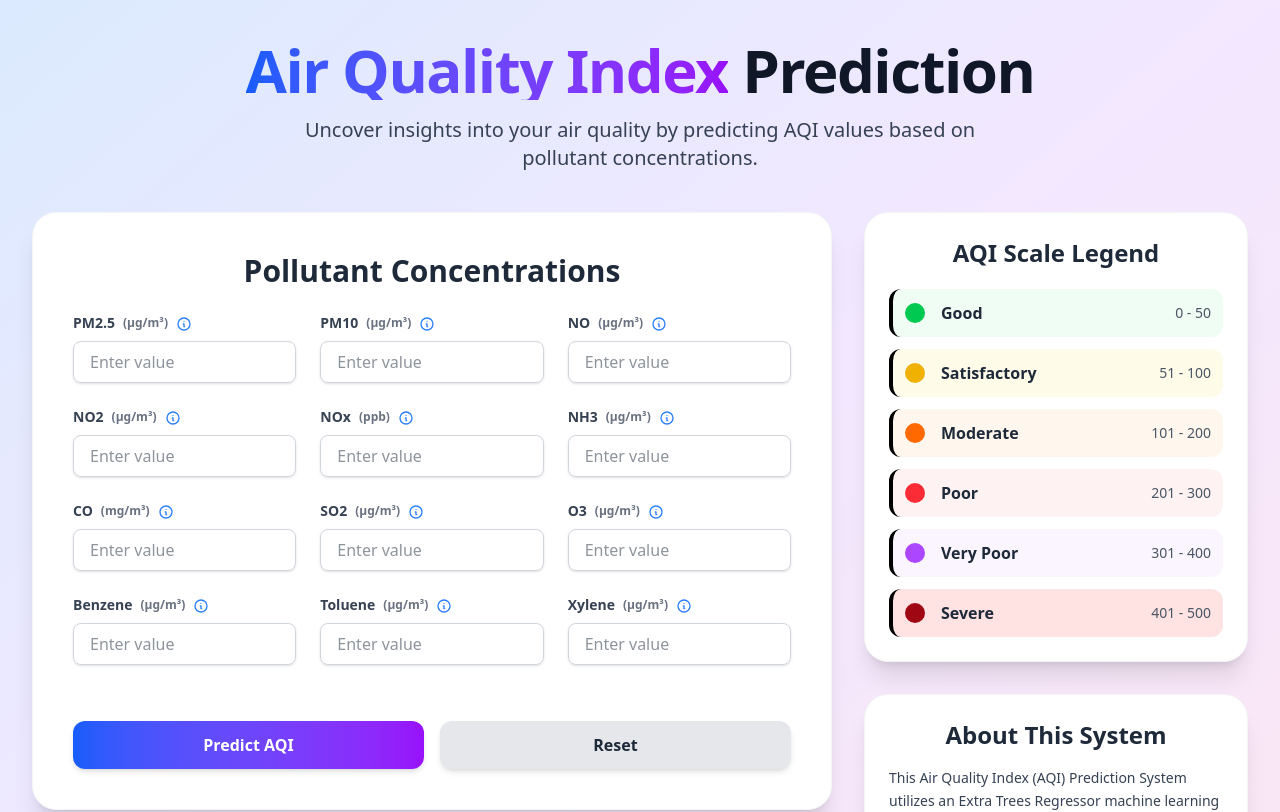
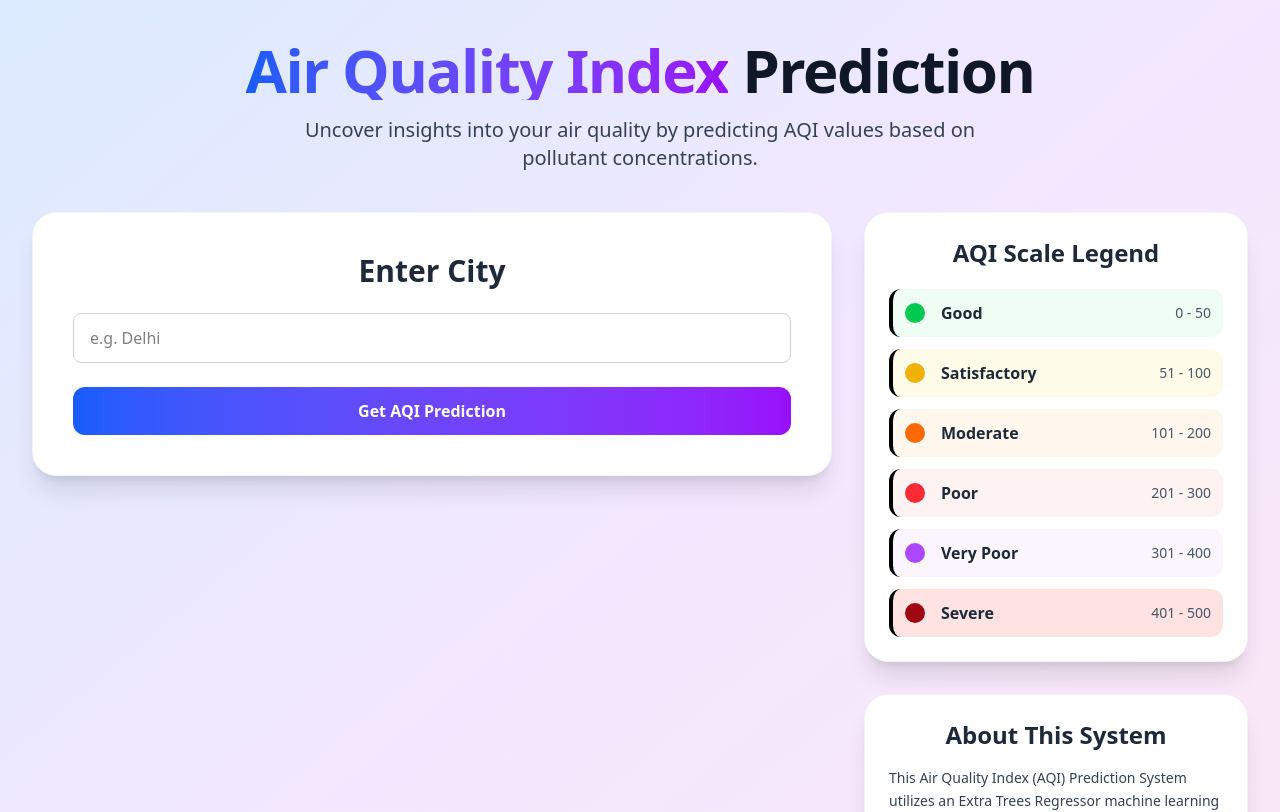
Before and after one commit to blacklytning/aqi, a React (Vite) app: page / in a window 1280 px wide. Shown: the top 812 px of the page. Built offline with nearby package versions, Linux system fonts and the light colour scheme.

Commit message:
Update UI form to take only city name as input
- Get rid of all pollutants
- Send over city to backend server

```diff
--- a/src/App.jsx
+++ b/src/App.jsx
@@ -1,198 +1,111 @@
-import { useState } from 'react'
-import './App.css'
-import { getApiUrl, API_CONFIG } from './config'
+import { useState } from "react";
+import "./App.css";
+import { getApiUrl, API_CONFIG } from "./config";
 
 // AQI Categories and their color codes
 const AQI_CATEGORIES = {
-  Good: { min: 0, max: 50, color: 'bg-green-500', textColor: 'text-green-700', bgLight: 'bg-green-50' },
-  Satisfactory: { min: 51, max: 100, color: 'bg-yellow-500', textColor: 'text-yellow-700', bgLight: 'bg-yellow-50' },
-  Moderate: { min: 101, max: 200, color: 'bg-orange-500', textColor: 'text-orange-700', bgLight: 'bg-orange-50' },
-  Poor: { min: 201, max: 300, color: 'bg-red-500', textColor: 'text-red-700', bgLight: 'bg-red-50' },
-  VeryPoor: { min: 301, max: 400, color: 'bg-purple-500', textColor: 'text-purple-700', bgLight: 'bg-purple-50' },
-  Severe: { min: 401, max: 500, color: 'bg-red-800', textColor: 'text-red-900', bgLight: 'bg-red-100' }
-}
-
-// Pollutant information with tooltips
-const POLLUTANTS = [
-  { name: 'PM2.5', key: 'pm25', unit: 'μg/m³', description: 'Particulate matter with diameter less than 2.5 micrometers', fullForm: 'Fine Particulate Matter (PM2.5)' },
-  { name: 'PM10', key: 'pm10', unit: 'μg/m³', description: 'Particulate matter with diameter less than 10 micrometers', fullForm: 'Coarse Particulate Matter (PM10)' },
-  { name: 'NO', key: 'no', unit: 'μg/m³', description: 'Nitric Oxide', fullForm: 'Nitric Oxide' },
-  { name: 'NO2', key: 'no2', unit: 'μg/m³', description: 'Nitrogen Dioxide', fullForm: 'Nitrogen Dioxide' },
-  { name: 'NOx', key: 'nox', unit: 'ppb', description: 'Nitrogen Oxides', fullForm: 'Nitrogen Oxides' },
-  { name: 'NH3', key: 'nh3', unit: 'μg/m³', description: 'Ammonia', fullForm: 'Ammonia' },
-  { name: 'CO', key: 'co', unit: 'mg/m³', description: 'Carbon Monoxide', fullForm: 'Carbon Monoxide' },
-  { name: 'SO2', key: 'so2', unit: 'μg/m³', description: 'Sulfur Dioxide', fullForm: 'Sulfur Dioxide' },
-  { name: 'O3', key: 'o3', unit: 'μg/m³', description: 'Ozone', fullForm: 'Ozone' },
-  { name: 'Benzene', key: 'benzene', unit: 'μg/m³', description: 'Benzene', fullForm: 'Benzene' },
-  { name: 'Toluene', key: 'toluene', unit: 'μg/m³', description: 'Toluene', fullForm: 'Toluene' },
-  { name: 'Xylene', key: 'xylene', unit: 'μg/m³', description: 'Xylene', fullForm: 'Xylene' }
-]
+    Good: {
+        min: 0,
+        max: 50,
+        color: "bg-green-500",
+        textColor: "text-green-700",
+        bgLight: "bg-green-50",
+    },
+    Satisfactory: {
+        min: 51,
+        max: 100,
+        color: "bg-yellow-500",
+        textColor: "text-yellow-700",
+        bgLight: "bg-yellow-50",
+    },
+    Moderate: {
+        min: 101,
+        max: 200,
+        color: "bg-orange-500",
+        textColor: "text-orange-700",
+        bgLight: "bg-orange-50",
+    },
+    Poor: {
+        min: 201,
+        max: 300,
+        color: "bg-red-500",
+        textColor: "text-red-700",
+        bgLight: "bg-red-50",
+    },
+    VeryPoor: {
+        min: 301,
+        max: 400,
+        color: "bg-purple-500",
+        textColor: "text-purple-700",
+        bgLight: "bg-purple-50",
+    },
+    Severe: {
+        min: 401,
+        max: 500,
+        color: "bg-red-800",
+        textColor: "text-red-900",
+        bgLight: "bg-red-100",
+    },
+};
 
 function App() {
-  const [formData, setFormData] = useState({
-    pm25: '',
-    pm10: '',
-    no: '',
-    no2: '',
-    nox: '',
-    nh3: '',
-    co: '',
-    so2: '',
-    o3: '',
-    benzene: '',
-    toluene: '',
-    xylene: ''
-  })
+    const [city, setCity] = useState("");
 
-  const [errors, setErrors] = useState({})
-  const [loading, setLoading] = useState(false)
-  const [result, setResult] = useState(null)
-  const [error, setError] = useState(null)
+    const [loading, setLoading] = useState(false);
+    const [result, setResult] = useState(null);
+    const [error, setError] = useState(null);
 
     // Get AQI category based on value
     const getAQICategory = (aqi) => {
-    if (aqi <= 50) return 'Good'
-    if (aqi <= 100) return 'Satisfactory'
-    if (aqi <= 200) return 'Moderate'
-    if (aqi <= 300) return 'Poor'
-    if (aqi <= 400) return 'VeryPoor'
-    return 'Severe'
-  }
-
-  // Validate input
-  const validateInput = (name, value) => {
-    const newErrors = { ...errors }
-
-    if (value === '') {
-      delete newErrors[name]
-      setErrors(newErrors)
-      return true
-    }
-
-    // Check if numeric
-    if (isNaN(value) || value === '') {
-      newErrors[name] = 'Must be a number'
-      setErrors(newErrors)
-      return false
-    }
-
-    // Check if negative
-    if (parseFloat(value) < 0) {
-      newErrors[name] = 'Cannot be negative'
-      setErrors(newErrors)
-      return false
-    }
-
-    delete newErrors[name]
-    setErrors(newErrors)
-    return true
-  }
-
-  // Handle input change
-  const handleChange = (e) => {
-    const { name, value } = e.target
-    setFormData(prev => ({ ...prev, [name]: value }))
-    validateInput(name, value)
-    // Clear result when input changes
-    if (result) {
-      setResult(null)
-      setError(null)
-    }
-  }
+        if (aqi <= 50) return "Good";
+        if (aqi <= 100) return "Satisfactory";
+        if (aqi <= 200) return "Moderate";
+        if (aqi <= 300) return "Poor";
+        if (aqi <= 400) return "VeryPoor";
+        return "Severe";
+    };
 
     // Handle form submission
     const handleSubmit = async (e) => {
-    e.preventDefault()
+        e.preventDefault();
 
-    // Validate all fields
-    let isValid = true
-    const newErrors = {}
-
-    Object.keys(formData).forEach(key => {
-      if (!validateInput(key, formData[key])) {
-        isValid = false
-      }
-    })
-
-    if (!isValid) {
-      return
+        if (!city.trim()) {
+            setError("Please enter a city name");
+            return;
         }
 
-    // Check if at least one field is filled
-    const hasData = Object.values(formData).some(val => val !== '')
-    if (!hasData) {
-      setError('Please enter at least one pollutant value')
-      return
+        setLoading(true);
+        setError(null);
+        setResult(null);
+
+        try {
+            const response = await fetch("http://localhost:8000/predict", {
+                method: "POST",
+                headers: {
+                    "Content-Type": "application/json",
+                },
+                body: JSON.stringify({ city }),
+            });
+
+            if (!response.ok) {
+                const errData = await response.json();
+                throw new Error(errData.detail || "Server error");
             }
 
-    setLoading(true)
-    setError(null)
-    setResult(null)
-
-    try {
-      // Prepare data - convert to numbers, exclude empty values
-      const payload = {}
-      Object.keys(formData).forEach(key => {
-        if (formData[key] !== '') {
-          payload[key] = parseFloat(formData[key])
-        }
-      })
-
-      const response = await fetch(getApiUrl(API_CONFIG.PREDICT_ENDPOINT), {
-        method: 'POST',
-        headers: {
-          'Content-Type': 'application/json',
-        },
-        body: JSON.stringify(payload)
-      })
-
-      if (!response.ok) {
-        throw new Error(`API Error: ${response.status} ${response.statusText}`)
-      }
-
-      const data = await response.json()
-
-      // Handle different response formats
-      const aqi = data.aqi ?? data.predicted_aqi ?? data.prediction ?? data.result
-
-      if (aqi === undefined || aqi === null) {
-        throw new Error('Invalid response format from API')
-      }
+            const data = await response.json();
 
             setResult({
-        aqi: parseFloat(aqi),
-        category: getAQICategory(parseFloat(aqi))
-      })
+                aqi: data.aqi,
+                category: getAQICategory(data.aqi),
+            });
         } catch (err) {
-      setError(err.message || 'Failed to predict AQI. Please check your backend connection.')
-      console.error('Prediction error:', err)
+            setError(err.message);
         } finally {
-      setLoading(false)
+            setLoading(false);
         }
-  }
+    };
 
-  // Handle reset
-  const handleReset = () => {
-    setFormData({
-      pm25: '',
-      pm10: '',
-      no: '',
-      no2: '',
-      nox: '',
-      nh3: '',
-      co: '',
-      so2: '',
-      o3: '',
-      benzene: '',
-      toluene: '',
-      xylene: ''
-    })
-    setErrors({})
-    setResult(null)
-    setError(null)
-  }
-
-  const categoryInfo = result ? AQI_CATEGORIES[result.category] : null
+    const categoryInfo = result ? AQI_CATEGORIES[result.category] : null;
 
     return (
         <div className="min-h-screen bg-gradient-to-br from-blue-100 via-purple-100 to-pink-100 py-10 px-4 sm:px-6 lg:px-8 font-sans">
@@ -202,10 +115,12 @@ function App() {
                     <h1 className="text-5xl sm:text-6xl font-extrabold text-gray-900 mb-4 tracking-tight">
                         <span className="inline-block bg-clip-text text-transparent bg-gradient-to-r from-blue-600 to-purple-600">
                             Air Quality Index
-            </span> Prediction
+                        </span>{" "}
+                        Prediction
                     </h1>
                     <p className="text-gray-700 text-xl max-w-2xl mx-auto">
-            Uncover insights into your air quality by predicting AQI values based on pollutant concentrations.
+                        Uncover insights into your air quality by predicting AQI values
+                        based on pollutant concentrations.
                     </p>
                 </div>
 
@@ -213,81 +128,37 @@ function App() {
                     {/* Input Form - Left Column */}
                     <div className="lg:col-span-2">
                         <div className="bg-white rounded-3xl shadow-xl p-6 sm:p-10 border border-gray-100">
-              <h2 className="text-3xl font-bold text-gray-800 mb-6 text-center">Pollutant Concentrations</h2>
-              <form onSubmit={handleSubmit} className="space-y-8">
-                {/* Pollutant Inputs */}
-                <div className="grid grid-cols-1 sm:grid-cols-2 lg:grid-cols-3 gap-6">
-                  {POLLUTANTS.map((pollutant) => (
-                    <div key={pollutant.key} className="relative group">
-                      <label
-                        htmlFor={pollutant.key}
-                        className="block text-sm font-semibold text-gray-700 mb-2 flex items-center"
-                      >
-                        {pollutant.name}
-                        <span className="text-gray-500 text-xs ml-2">({pollutant.unit})</span>
-                        <span
-                          className="ml-2 text-blue-500 cursor-help group-hover:text-blue-700 transition-colors"
-                          title={pollutant.fullForm + ': ' + pollutant.description}
-                        >
-                          <svg xmlns="http://www.w3.org/2000/svg" className="h-4 w-4 inline-block" fill="none" viewBox="0 0 24 24" stroke="currentColor" strokeWidth="2">
-                            <path strokeLinecap="round" strokeLinejoin="round" d="M13 16h-1v-4h-1m1-4h.01M21 12a9 9 0 11-18 0 9 9 0 0118 0z" />
-                          </svg>
-                        </span>
-                      </label>
+                            <h2 className="text-3xl font-bold text-gray-800 mb-6 text-center">
+                                Enter City
+                            </h2>
+                            <form onSubmit={handleSubmit} className="space-y-6">
+                                <div>
                                     <input
                                         type="text"
-                        id={pollutant.key}
-                        name={pollutant.key}
-                        value={formData[pollutant.key]}
-                        onChange={handleChange}
-                        className={`w-full px-4 py-2 border rounded-lg shadow-sm text-gray-800
-                          focus:ring-blue-500 focus:border-blue-500 transition-all duration-200
-                          ${errors[pollutant.key]
-                            ? 'border-red-400 focus:ring-red-500'
-                            : 'border-gray-300 hover:border-gray-400'
-                          }`}
-                        placeholder="Enter value"
+                                        value={city}
+                                        onChange={(e) => {
+                                            setCity(e.target.value);
+                                            if (result) {
+                                                setResult(null);
+                                                setError(null);
+                                            }
+                                        }}
+                                        placeholder="e.g. Delhi"
+                                        className="w-full px-4 py-3 border border-gray-300 rounded-lg focus:ring-blue-500 focus:border-blue-500"
                                     />
-                      {errors[pollutant.key] && (
-                        <p className="mt-2 text-sm text-red-600 font-medium">{errors[pollutant.key]}</p>
-                      )}
-                    </div>
-                  ))}
                                 </div>
 
-                {/* Action Buttons */}
-                <div className="flex flex-col sm:flex-row gap-4 pt-6">
                                 <button
                                     type="submit"
                                     disabled={loading}
-                    className="flex-1 bg-gradient-to-r from-blue-600 to-purple-600 hover:from-blue-700 hover:to-purple-700 disabled:from-gray-400 disabled:to-gray-500 text-white font-bold py-3 px-6 rounded-xl shadow-md hover:shadow-lg transition-all duration-200 flex items-center justify-center transform hover:-translate-y-0.5"
+                                    className="w-full bg-gradient-to-r from-blue-600 to-purple-600 text-white font-bold py-3 px-6 rounded-xl"
                                 >
-                    {loading ? (
-                      <>
-                        <svg className="animate-spin -ml-1 mr-3 h-5 w-5 text-white" xmlns="http://www.w3.org/2000/svg" fill="none" viewBox="0 0 24 24">
-                          <circle className="opacity-25" cx="12" cy="12" r="10" stroke="currentColor" strokeWidth="4"></circle>
-                          <path className="opacity-75" fill="currentColor" d="M4 12a8 8 0 018-8V0C5.373 0 0 5.373 0 12h4zm2 5.291A7.962 7.962 0 014 12H0c0 3.042 1.135 5.824 3 7.938l3-2.647z"></path>
-                        </svg>
-                        Predicting...
-                      </>
-                    ) : (
-                      'Predict AQI'
-                    )}
+                                    {loading ? "Fetching & Predicting..." : "Get AQI Prediction"}
                                 </button>
-                  <button
-                    type="button"
-                    onClick={handleReset}
-                    className="flex-1 bg-gray-200 hover:bg-gray-300 text-gray-800 font-semibold py-3 px-6 rounded-xl shadow-md hover:shadow-lg transition-all duration-200 transform hover:-translate-y-0.5"
-                  >
-                    Reset
-                  </button>
-                </div>
 
-                {/* Error Message */}
                                 {error && (
-                  <div className="bg-red-100 border border-red-300 text-red-800 px-5 py-3 rounded-xl shadow-sm mt-6">
-                    <p className="font-bold">Error:</p>
-                    <p className="text-sm mt-1">{error}</p>
+                                    <div className="bg-red-100 border border-red-300 text-red-800 px-5 py-3 rounded-xl">
+                                        {error}
                                     </div>
                                 )}
                             </form>
@@ -298,33 +169,47 @@ function App() {
                     <div className="lg:col-span-1 space-y-8">
                         {/* Prediction Result */}
                         {result && (
-              <div className={`bg-white rounded-3xl shadow-xl p-6 border-2 ${categoryInfo.color.replace('bg-', 'border-')} ${categoryInfo.bgLight}`}>
-                <h2 className="text-3xl font-bold mb-5 text-gray-800 text-center">Predicted AQI</h2>
+                            <div
+                                className={`bg-white rounded-3xl shadow-xl p-6 border-2 ${categoryInfo.color.replace("bg-", "border-")} ${categoryInfo.bgLight}`}
+                            >
+                                <h2 className="text-3xl font-bold mb-5 text-gray-800 text-center">
+                                    Predicted AQI
+                                </h2>
                                 <div className="text-center mb-4">
-                  <div className={`inline-block ${categoryInfo.color} text-white text-6xl font-extrabold px-10 py-5 rounded-2xl mb-4 transform hover:scale-105 transition-transform duration-200`}>
+                                    <div
+                                        className={`inline-block ${categoryInfo.color} text-white text-6xl font-extrabold px-10 py-5 rounded-2xl mb-4 transform hover:scale-105 transition-transform duration-200`}
+                                    >
                                         {result.aqi.toFixed(1)}
                                     </div>
-                  <div className={`text-3xl font-bold ${categoryInfo.textColor} mb-2`}>
-                    {result.category.replace(/([A-Z])/g, ' $1').trim()}
+                                    <div
+                                        className={`text-3xl font-bold ${categoryInfo.textColor} mb-2`}
+                                    >
+                                        {result.category.replace(/([A-Z])/g, " $1").trim()}
                                     </div>
-                  <p className="text-md text-gray-600">Air Quality Index Value</p>
+                                    <p className="text-md text-gray-600">
+                                        Air Quality Index Value
+                                    </p>
                                 </div>
                             </div>
                         )}
 
                         {/* AQI Scale Legend */}
                         <div className="bg-white rounded-3xl shadow-xl p-6 border border-gray-100">
-              <h3 className="text-2xl font-bold mb-5 text-gray-800 text-center">AQI Scale Legend</h3>
+                            <h3 className="text-2xl font-bold mb-5 text-gray-800 text-center">
+                                AQI Scale Legend
+                            </h3>
                             <div className="space-y-3">
                                 {Object.entries(AQI_CATEGORIES).map(([category, info]) => (
                                     <div
                                         key={category}
-                    className={`flex items-center p-3 rounded-xl ${info.bgLight} border-l-4 ${info.color.replace('bg-', 'border-')} transition-all duration-200 hover:shadow-md`}
+                                        className={`flex items-center p-3 rounded-xl ${info.bgLight} border-l-4 ${info.color.replace("bg-", "border-")} transition-all duration-200 hover:shadow-md`}
                                     >
-                    <div className={`w-5 h-5 rounded-full ${info.color} mr-4 flex-shrink-0`}></div>
+                                        <div
+                                            className={`w-5 h-5 rounded-full ${info.color} mr-4 flex-shrink-0`}
+                                        ></div>
                                         <div className="flex-1 flex justify-between items-center">
                                             <div className="font-semibold text-gray-800 text-base">
-                        {category.replace(/([A-Z])/g, ' $1').trim()}
+                                                {category.replace(/([A-Z])/g, " $1").trim()}
                                             </div>
                                             <div className="text-sm text-gray-600 font-medium">
                                                 {info.min} - {info.max}
@@ -337,19 +222,28 @@ function App() {
 
                         {/* Info Card */}
                         <div className="bg-white rounded-3xl shadow-xl p-6 border border-gray-100">
-              <h3 className="text-2xl font-bold mb-4 text-gray-800 text-center">About This System</h3>
+                            <h3 className="text-2xl font-bold mb-4 text-gray-800 text-center">
+                                About This System
+                            </h3>
                             <p className="text-sm text-gray-700 mb-3 leading-relaxed">
-                This Air Quality Index (AQI) Prediction System utilizes an Extra Trees Regressor machine learning model, specifically trained on Indian AQI data. Input various pollutant concentrations to receive an instant AQI prediction.
+                                This Air Quality Index (AQI) Prediction System utilizes an Extra
+                                Trees Regressor machine learning model, specifically trained on
+                                Indian AQI data. Input various pollutant concentrations to
+                                receive an instant AQI prediction.
                             </p>
                             <p className="text-sm text-gray-700 leading-relaxed">
-                The predicted AQI value is categorized and color-coded according to standard air quality levels, providing a quick visual understanding of the air quality. Hover over the <span className="font-semibold text-blue-600">ⓘ icon</span> next to each pollutant for detailed descriptions and units.
+                                The predicted AQI value is categorized and color-coded according
+                                to standard air quality levels, providing a quick visual
+                                understanding of the air quality. Hover over the{" "}
+                                <span className="font-semibold text-blue-600">ⓘ icon</span> next
+                                to each pollutant for detailed descriptions and units.
                             </p>
                         </div>
                     </div>
                 </div>
             </div>
         </div>
-  )
+    );
 }
 
-export default App
+export default App;
```
Also changed, not shown: 2 other files (tests, documents, lock files or other folders). Lines whose indentation alone changed are shown as unchanged.
